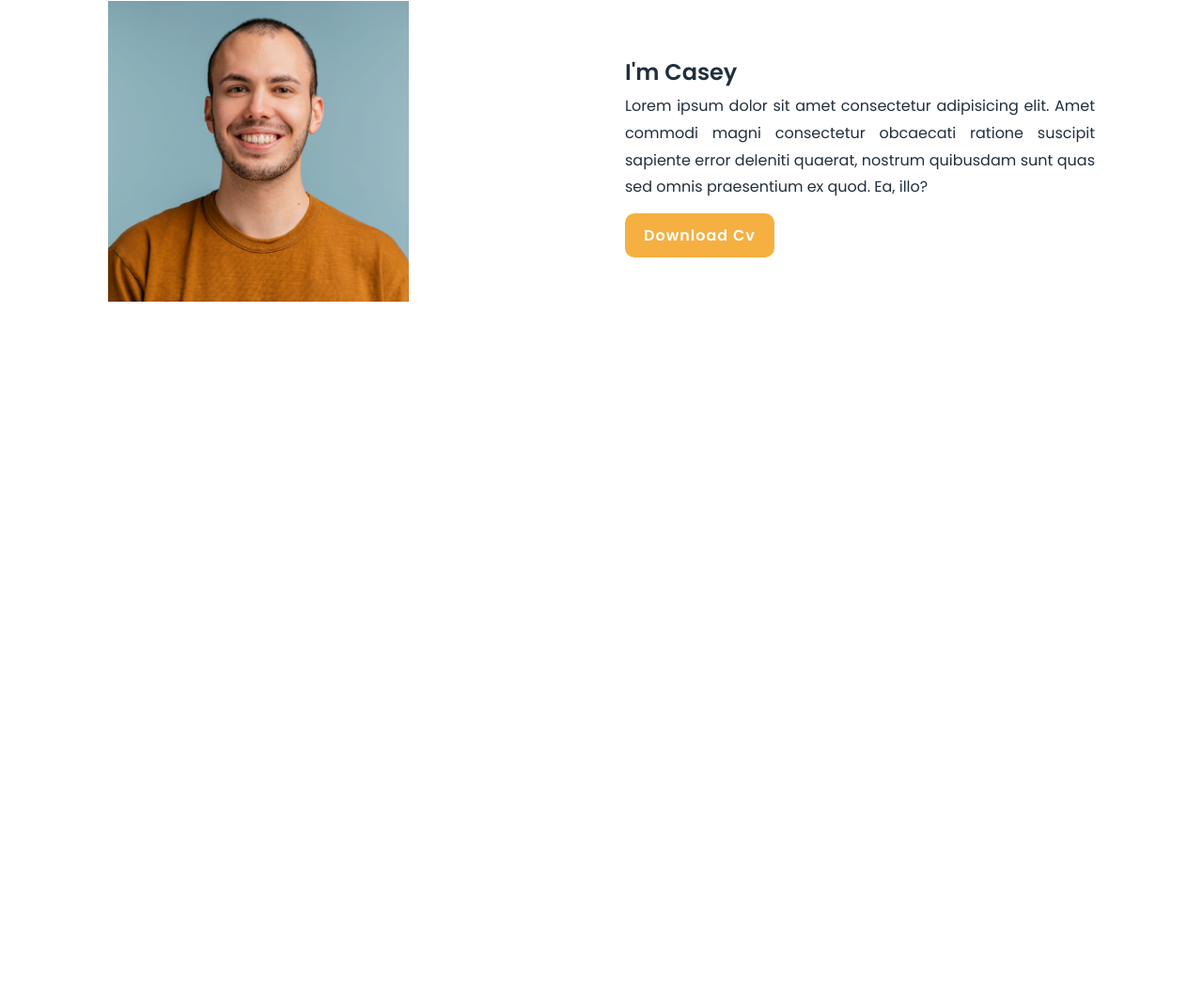
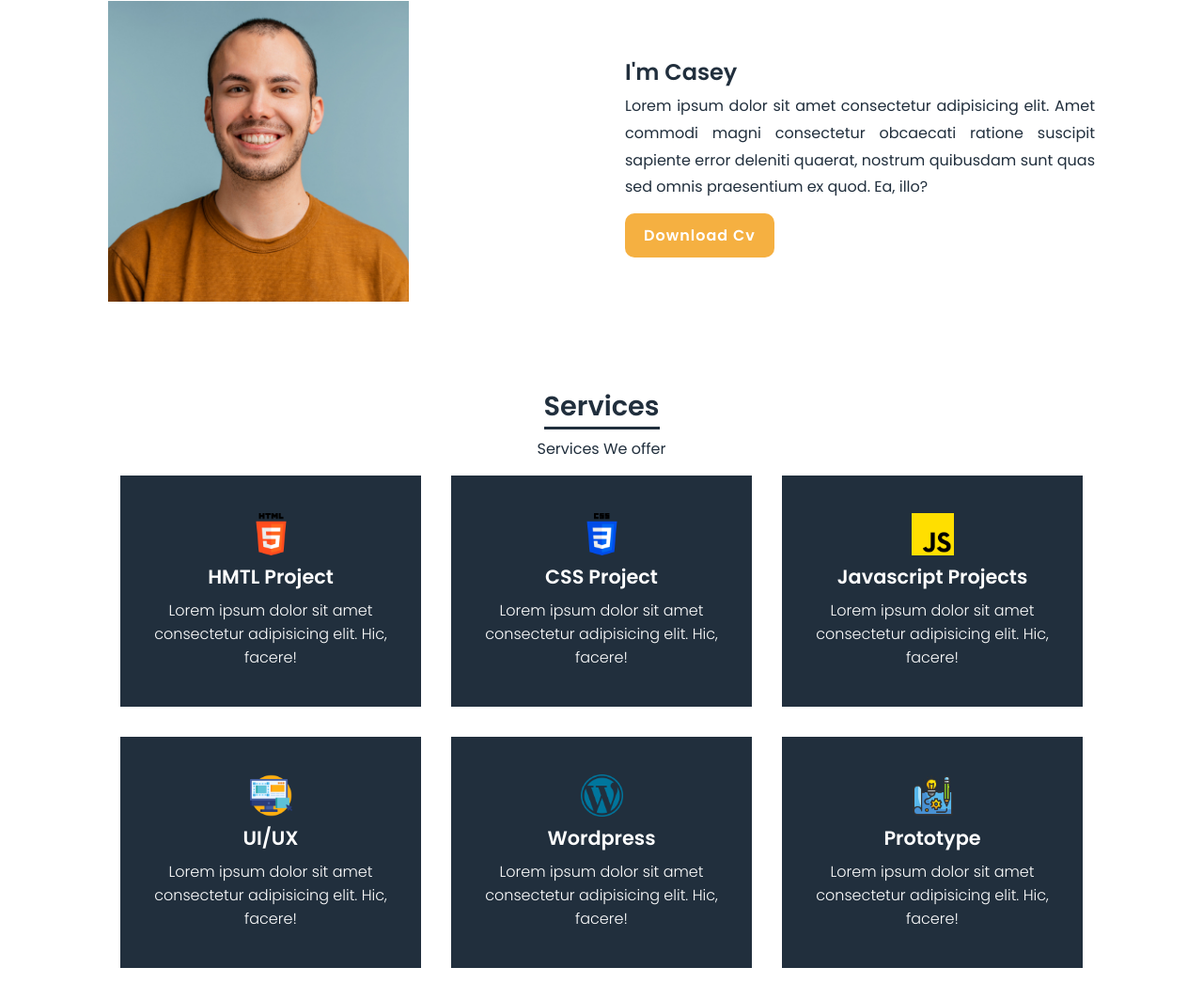
Before and after one commit to LeonardoLezcano/Portfolio-Practice-02, a plain HTML site: page index.html in a window 1280 px wide. Shown: the part 968-2014 px from the top of the page at 94% size. Before the commit the page ends 1386 px from the top, so only its background shows below. Drawn offline with nearby package versions, Linux system fonts and the light colour scheme.

Commit message:
Services section complete

```diff
--- a/index.html
+++ b/index.html
@@ -73,5 +73,68 @@
         </div>
       </div>
     </section>
+    <!-- Services -->
+    <section id="services">
+      <div class="heading">
+        <h2>Services</h2>
+        <p>Services We offer</p>
+      </div>
+      <div class="services-content">
+        <!-- Box -->
+        <div class="box">
+          <img src="img/html-5.png" alt="" />
+          <h1>HMTL Project</h1>
+          <p>
+            Lorem ipsum dolor sit amet consectetur adipisicing elit. Hic,
+            facere!
+          </p>
+        </div>
+
+        <!-- Box -->
+        <div class="box">
+          <img src="img/css-3.png" alt="" />
+          <h1>CSS Project</h1>
+          <p>
+            Lorem ipsum dolor sit amet consectetur adipisicing elit. Hic,
+            facere!
+          </p>
+        </div>
+        <div class="box">
+          <img src="img/js.png" alt="" />
+          <h1>Javascript Projects</h1>
+          <p>
+            Lorem ipsum dolor sit amet consectetur adipisicing elit. Hic,
+            facere!
+          </p>
+        </div>
+        <!-- Box -->
+        <div class="box">
+          <img src="img/ux.png" alt="" />
+          <h1>UI/UX</h1>
+          <p>
+            Lorem ipsum dolor sit amet consectetur adipisicing elit. Hic,
+            facere!
+          </p>
+        </div>
+        <!-- Box -->
+        <div class="box">
+          <img src="img/wordpress.png" alt="" />
+          <h1>Wordpress</h1>
+          <p>
+            Lorem ipsum dolor sit amet consectetur adipisicing elit. Hic,
+            facere!
+          </p>
+        </div>
+        <!-- Box -->
+        <div class="box">
+          <img src="img/prototype.png" alt="" />
+          <h1>Prototype</h1>
+          <p>
+            Lorem ipsum dolor sit amet consectetur adipisicing elit. Hic,
+            facere!
+          </p>
+        </div>
+      </div>
+    </section>
   </body>
 </html>
--- a/style.css
+++ b/style.css
@@ -65,6 +65,7 @@ ul li a:hover {
 }
 
 /* Home Text */
+
 .home-text {
   max-width: 500px;
 }
@@ -178,3 +179,35 @@ ul li a:hover {
   background-color: var(--second-color);
   box-shadow: 0 10px 34px rgba(0, 0, 0, 0.14);
 }
+.services-content {
+  display: flex;
+  justify-content: center;
+  flex-direction: row;
+  flex-wrap: wrap;
+}
+.services-content .box {
+  padding: 40px 20px;
+  background: var(--second-color);
+  color: #fff;
+  max-width: 320px;
+  text-align: center;
+  margin: 16px;
+  transition: 0.3s;
+}
+.box img {
+  height: 45px;
+}
+.box h1 {
+  font-size: 1.3rem;
+}
+.box p {
+  margin-top: 0.5rem;
+  font-size: 1rem;
+  font-weight: 300;
+}
+.services-content .box:hover {
+  transform: translateY(-10px);
+  background: var(--main-color);
+  transition: 0.3s;
+  cursor: pointer;
+}
```
Also changed, not shown: img/css-3.png (added), img/html-5.png (added), img/js.png (added), img/prototype.png (added), img/ux.png (added), img/wordpress.png (added).
